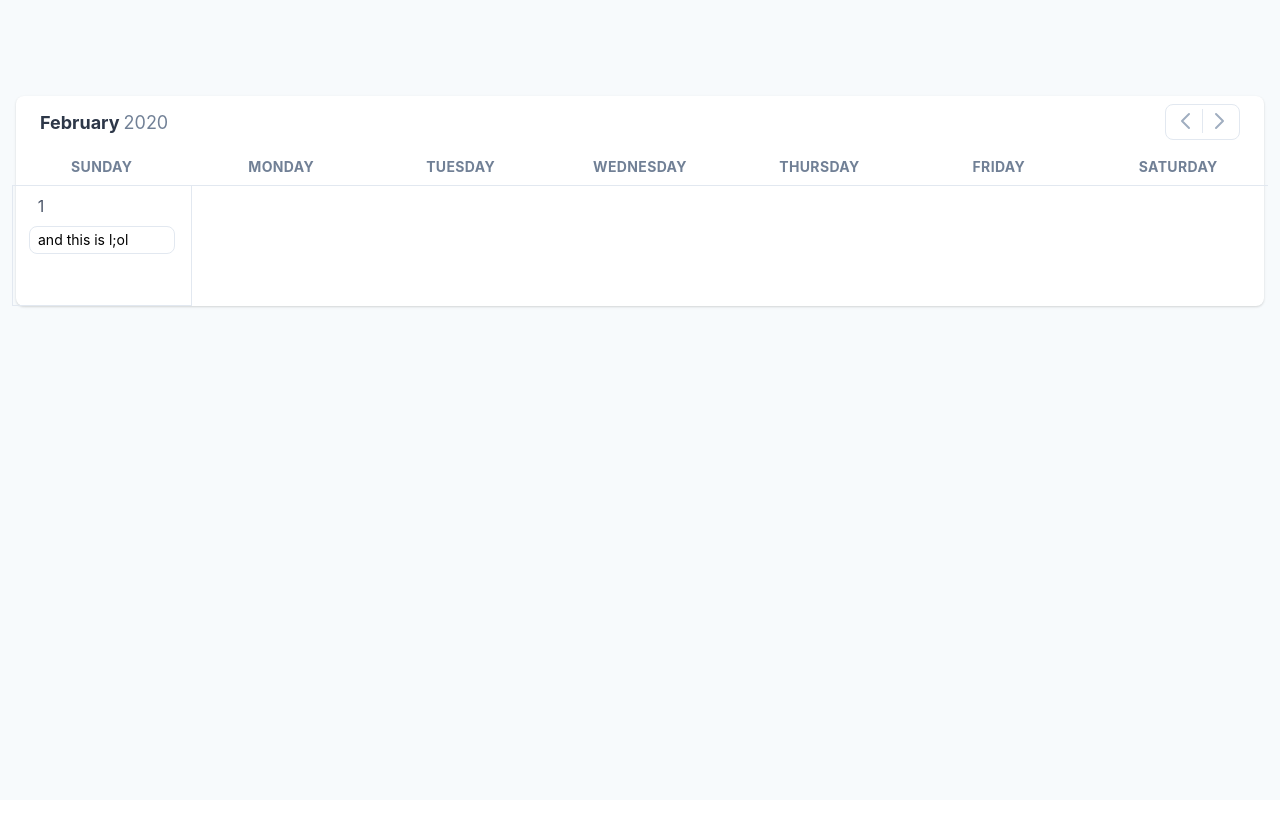
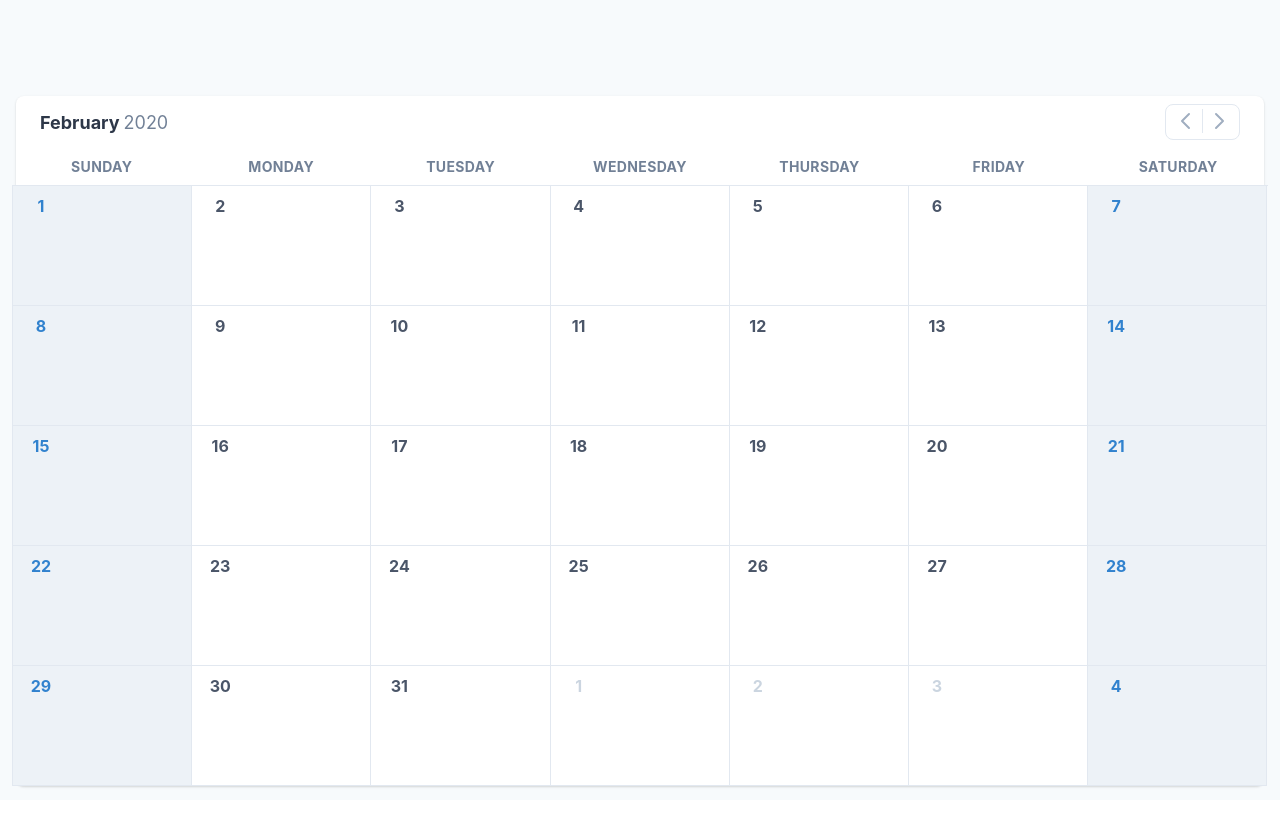
Before and after one commit to spacebromx/calendar-reminders, a React (Create React App) app: page / in a window 1280 px wide. Shown: the top 826 px of the page. Before the commit the page ends 800 px from the top, so only its background shows below. Built offline with nearby package versions, Linux system fonts and the light colour scheme.

Commit message:
Split the UI into components

```diff
--- a/src/App.js
+++ b/src/App.js
@@ -1,91 +1,14 @@
 import React from 'react';
-import {generateCalendar} from "./utils";
+import Layout from "./components/Layout";
+import Calendar from "./components/Calendar";
 
 import './styles/main.css'
 
 function App() {
   return (
-    <div className="antialiased sans-serif bg-gray-100 h-screen">
-      <div className="container mx-auto px-4 py-2 md:py-24">
-        <div className="bg-white rounded-lg shadow">
-          <div className="flex items-center justify-between py-2 px-6">
-            <div>
-              <span className="text-lg font-bold text-gray-800">February</span>
-              <span className="ml-1 text-lg text-gray-600 font-normal">2020</span>
-            </div>
-            <div className="border rounded-lg px-1">
-              <button type="button"
-                      className="leading-none rounded-lg transition ease-in-out duration-100 inline-flex cursor-pointer hover:bg-gray-200 p-1 items-center">
-                <svg className="h-6 w-6 text-gray-500 inline-flex leading-none" fill="none" viewBox="0 0 24 24"
-                     stroke="currentColor">
-                  <path stroke-linecap="round" stroke-linejoin="round" stroke-width="2" d="M15 19l-7-7 7-7"/>
-                </svg>
-              </button>
-              <div className="border-r inline-flex h-6"/>
-              <button type="button"
-                      className="leading-none rounded-lg transition ease-in-out duration-100 inline-flex items-center cursor-pointer hover:bg-gray-200 p-1">
-                <svg className="h-6 w-6 text-gray-500 inline-flex leading-none" fill="none" viewBox="0 0 24 24"
-                     stroke="currentColor">
-                  <path stroke-linecap="round" stroke-linejoin="round" stroke-width="2" d="M9 5l7 7-7 7"/>
-                </svg>
-              </button>
-            </div>
-          </div>
-          {/*end header*/}
-
-          <div className="-mx-1 -mb-1">
-
-            {/*calendar header starts*/}
-
-            <div className="flex flex-wrap">
-              <div className="px-2 py-2 flex-1">
-                <div className="text-gray-600 text-sm uppercase tracking-wide font-bold text-center">Sunday</div>
-              </div>
-
-              <div className="px-2 py-2 flex-1">
-                <div className="text-gray-600 text-sm uppercase tracking-wide font-bold text-center">Monday</div>
-              </div>
-              <div className="px-2 py-2 flex-1">
-                <div className="text-gray-600 text-sm uppercase tracking-wide font-bold text-center">Tuesday</div>
-              </div>
-              <div className="px-2 py-2 flex-1">
-                <div className="text-gray-600 text-sm uppercase tracking-wide font-bold text-center">Wednesday</div>
-              </div>
-              <div className="px-2 py-2 flex-1">
-                <div className="text-gray-600 text-sm uppercase tracking-wide font-bold text-center">Thursday</div>
-              </div>
-              <div className="px-2 py-2 flex-1">
-                <div className="text-gray-600 text-sm uppercase tracking-wide font-bold text-center">Friday</div>
-              </div>
-              <div className="px-2 py-2 flex-1">
-                <div className="text-gray-600 text-sm uppercase tracking-wide font-bold text-center">Saturday</div>
-              </div>
-            </div>
-
-            {/*calendar header ends*/}
-
-            {/*days start*/}
-            <div className="flex flex-wrap border-t border-l">
-              <div style={{width: "14.28%", height: "120px"}} className="day px-4 pt-2 border-r border-b relative overflow-y-scroll">
-                <div
-                  className="inline-flex w-6 h-6 items-center justify-center cursor-pointer text-center leading-none rounded-full transition ease-in-out duration-100 text-gray-700 hover:bg-blue-200">1
-                </div>
-                <div style={{height: "80px;"}} className="overflow-y-auto mt-1">
-                  <div className="px-2 py-1 rounded-lg mt-1 overflow-hidden border">
-                    <p className="text-sm truncate leading-tight">and this is l;ol</p>
-                  </div>
-                </div>
-              </div>
-            </div>
-
-            {/*days end*/}
-
-          </div>
-
-
-        </div>
-      </div>
-    </div>
+    <Layout>
+      <Calendar />
+    </Layout>
   );
 }
 
```
